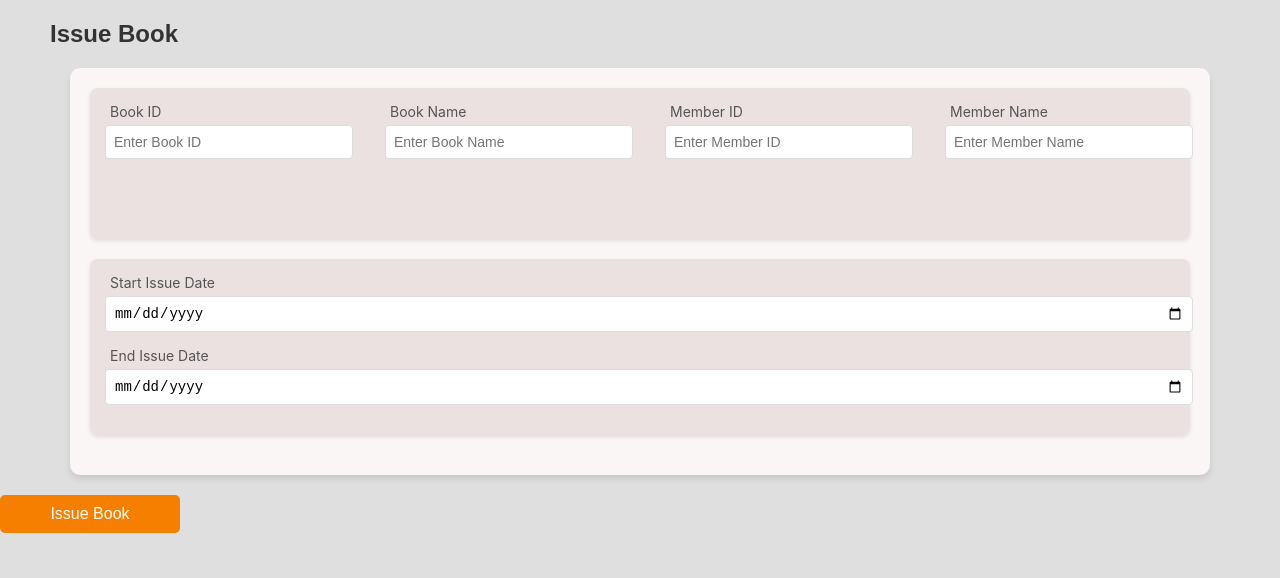
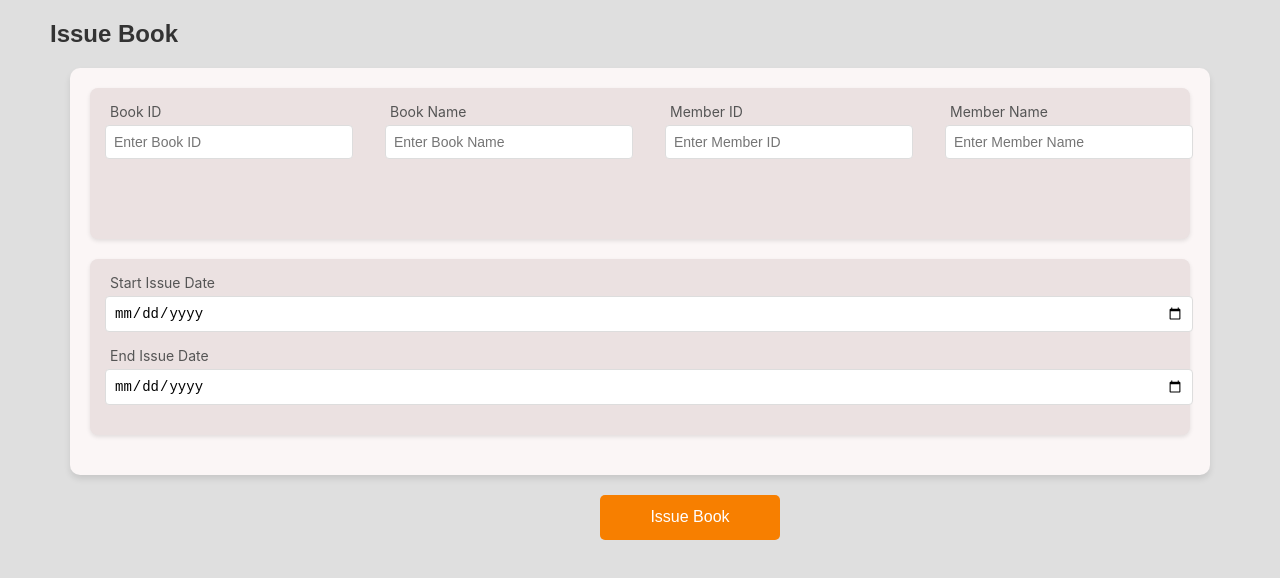
Before and after one commit to KushaRa/LMS-KaragasthalawaMV, a React (Create React App) app: page /issuebook in a window 1280 px wide. Shown: the top 578 px of the page. Built offline with nearby package versions, Linux system fonts and the light colour scheme.

Commit message:
changed the css for button

```diff
--- a/src/pages/issueBook/issueBook.css
+++ b/src/pages/issueBook/issueBook.css
@@ -63,17 +63,21 @@
 
 /* Button Styling */
 .issue-book-button {
-  /* display: block; */
+  /* display: block;  */
   width: 180px;
-  padding: 10px;
+  /* padding: 10px; */
   background-color: #f77f00;
   color: white;
   font-size: 16px;
   border: none;
   border-radius: 5px;
   cursor: pointer;
-  margin-top: 20px;
-  align-items: center;
+  /* margin-top: 20px; */
+  /* align-items: center; */
+margin-left: 600px;
+margin-top: 20px;
+ height: 45px;
+
 }
 
 .issue-book-button:hover {
```
